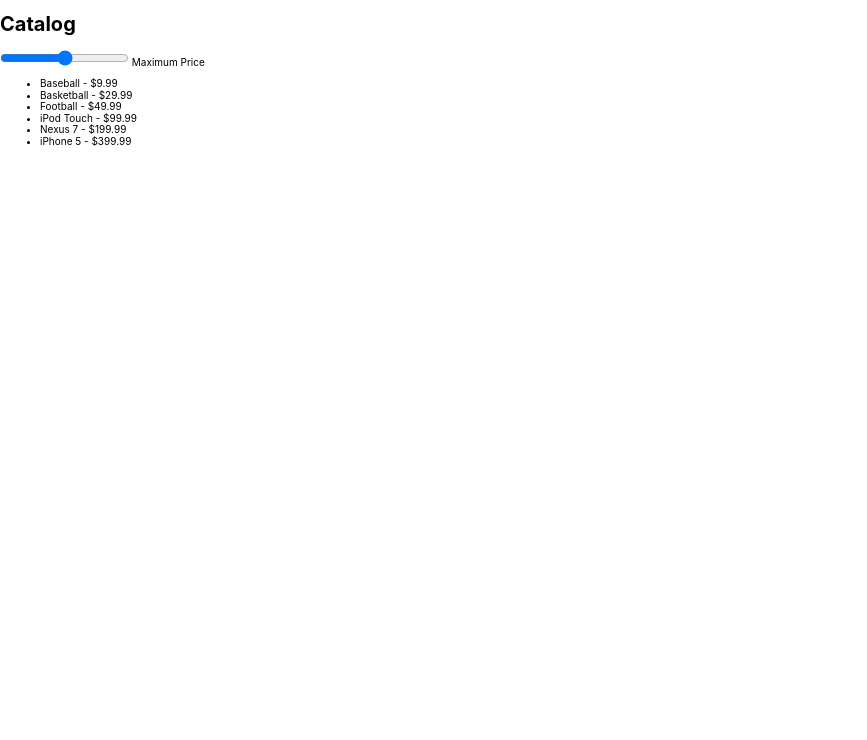
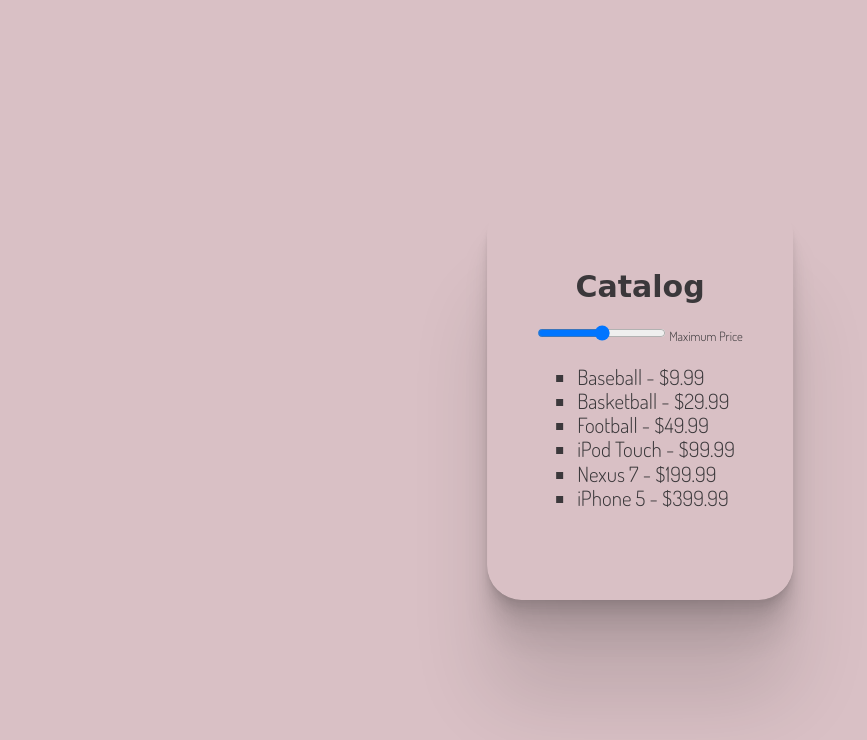
Before and after one commit to dubymarjtr/render-catalog, a website: page index.html in a window 1280 px wide. Shown: the whole page, without its empty margins (0-867 px from the left). Drawn offline with nearby package versions, Linux system fonts and the light colour scheme; a web font is replaced by a local one.

Commit message:
style: :lipstick: declare styles

```diff
--- a/style.css
+++ b/style.css
@@ -1,5 +1,40 @@
 body {
-  font-family: -apple-system, BlinkMacSystemFont, "Segoe UI", Roboto, Oxygen,
-    Ubuntu, Cantarell, "Open Sans", "Helvetica Neue", sans-serif;
-  font-size: 10px;
+  background-color: rgba(181, 131, 141, 0.5);
+  color: #3b383b;
+  font-family: 'Dosis', sans-serif;
+  font-size: 15px;
 }
+
+h1 {
+  font-family: 'Original Surfer', cursive;
+  text-align: center;
+}
+
+label {
+  font-size: 0.8rem;
+}
+
+ul {
+  font-size: 1.4em;
+  list-style-type: square;
+}
+
+.wrapper {
+  border-radius: 35px;
+
+  /* From css-tricks.com */
+  box-shadow: 0 2.8px 2.2px rgba(0, 0, 0, 0.034),
+    0 6.7px 5.3px rgba(0, 0, 0, 0.048), 0 12.5px 10px rgba(0, 0, 0, 0.06),
+    0 22.3px 17.9px rgba(0, 0, 0, 0.072), 0 41.8px 33.4px rgba(0, 0, 0, 0.086),
+    0 100px 80px rgba(0, 0, 0, 0.12);
+  height: 400px;
+  padding: 50px;
+}
+
+/* From css-tricks.com */
+.centered {
+  left: 50%;
+  position: fixed;
+  top: 50%;
+  transform: translate(-50%, -50%);
+}
```
